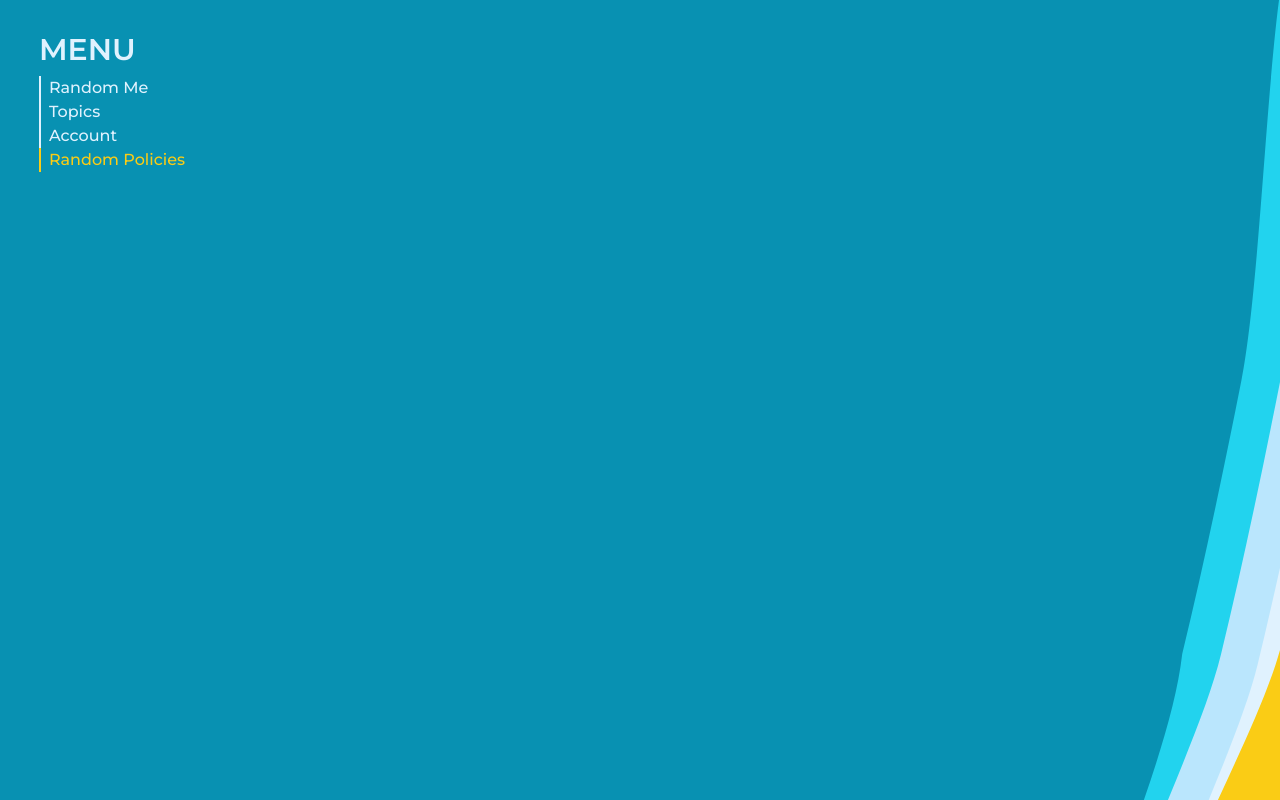
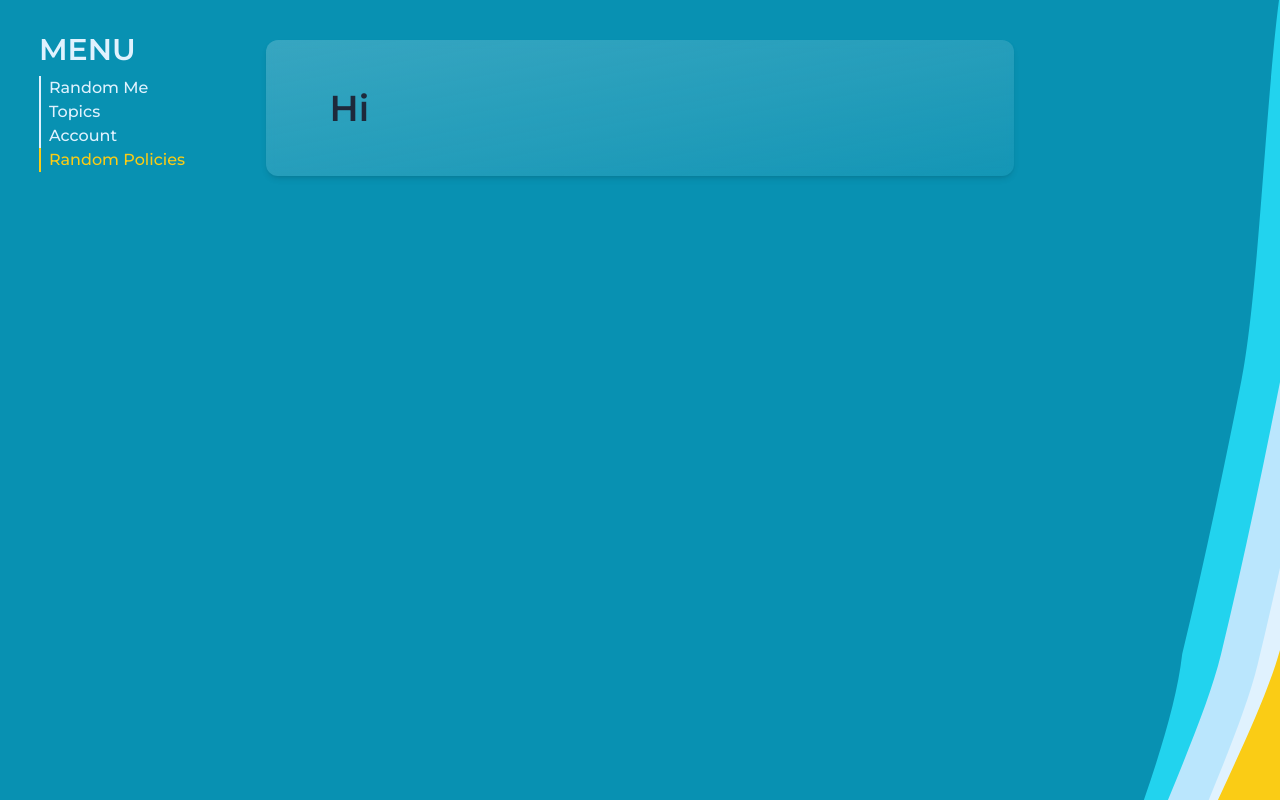
Before and after one commit to Randome-Me/random-me-frontend, a Next.js app: page /random-policies in a window 1280 px wide. Built offline with nearby package versions, Linux system fonts and the light colour scheme.

Commit message:
♻️ factor out common layout in /topics and /random-policies

```diff
--- /dev/null
+++ b/components/layout/CenteredSpanGlassLayout.tsx
@@ -0,0 +1,36 @@
+import Glass from "components/common/Glass"
+
+interface CenteredSpanGlassLayoutProps {
+  children?: React.ReactNode
+  classNameOuter?: string
+  classNameInner?: string
+}
+
+export default function CenteredSpanGlassLayout({
+  children,
+  classNameOuter,
+  classNameInner,
+}: CenteredSpanGlassLayoutProps) {
+  return (
+    <div
+      className={`
+          md:my-10
+          xl:px-[5%]
+          ${classNameOuter}`}
+    >
+      <Glass
+        className={`
+            px-2 xs:px-4 sm:px-8 md:px-16
+            space-y-4
+            lg:space-y-0
+            xs:max-w-[95vw]
+            mx-auto
+            lg:max-h-[90%]
+            ${classNameInner}
+            `}
+      >
+        {children}
+      </Glass>
+    </div>
+  )
+}
--- a/pages/random-policies.tsx
+++ b/pages/random-policies.tsx
@@ -1,4 +1,5 @@
 import PageBackground from "components/common/PageBackground"
+import CenteredSpanGlassLayout from "components/layout/CenteredSpanGlassLayout"
 import LoggedInLayout from "components/layout/LoggedInLayout"
 import Head from "next/head"
 
@@ -14,7 +15,11 @@ export default function RandomPolicies() {
       </Head>
 
       <PageBackground src="/images/bg-random-policies.svg">
-        <LoggedInLayout></LoggedInLayout>
+        <LoggedInLayout>
+          <CenteredSpanGlassLayout>
+            <h1>Hi</h1>
+          </CenteredSpanGlassLayout>
+        </LoggedInLayout>
       </PageBackground>
     </>
   )
--- a/pages/topics.tsx
+++ b/pages/topics.tsx
@@ -1,9 +1,9 @@
-import Glass from "components/common/Glass"
 import PageBackground from "components/common/PageBackground"
 import LoggedInLayout from "components/layout/LoggedInLayout"
 import Head from "next/head"
 import TopicsSection from "components/pages/topics/TopicsSection"
 import OptionsSection from "components/pages/topics/OptionsSection"
+import CenteredSpanGlassLayout from "components/layout/CenteredSpanGlassLayout"
 
 export default function Topics() {
   return (
@@ -18,23 +18,10 @@ export default function Topics() {
 
       <PageBackground src="/images/bg-topics.svg">
         <LoggedInLayout>
-          <div
-            className="
-            md:my-10
-            xl:px-[5%]
-            "
-          >
-            <Glass
-              className="
-              px-2 xs:px-4 sm:px-8 md:px-16
-              space-y-4
-              lg:space-y-0
-              xs:max-w-[95vw]
-              mx-auto
-              lg:max-h-[90%]
+          <CenteredSpanGlassLayout
+            classNameInner="
           xl:grid
-              xl:grid-cols-5
-            "
+          xl:grid-cols-5"
           >
             <div className="col-span-2">
               <TopicsSection />
@@ -42,8 +29,7 @@ export default function Topics() {
             <div className="col-span-3">
               <OptionsSection />
             </div>
-            </Glass>
-          </div>
+          </CenteredSpanGlassLayout>
         </LoggedInLayout>
       </PageBackground>
     </>
```
Lines whose indentation alone changed are shown as unchanged.
